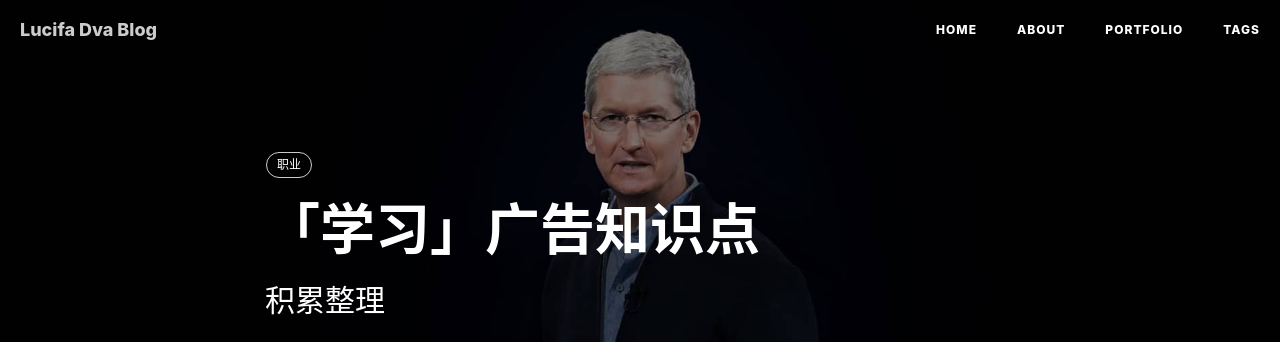
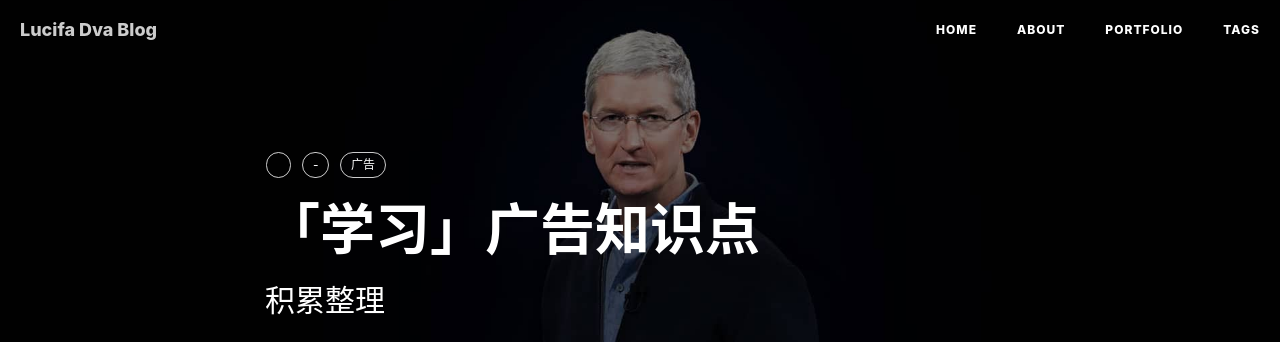
Before and after one commit to LucifaDva/lucifadva.github.com, a Jekyll site: the page built from _posts/2017-03-28-ad-knowledge-2017.markdown, in a window 1280 px wide. Shown: the top 342 px of the page. Built offline with Jekyll 4.4.1, drawn with Linux system fonts in a browser that asks for light colours; nearby versions of some CDN libraries; comment, search, counter and statistics services are not loaded.

Commit message:
Update 2017-03-28-ad-knowledge-2017.markdown

```diff
--- a/_posts/2017-03-28-ad-knowledge-2017.markdown
+++ b/_posts/2017-03-28-ad-knowledge-2017.markdown
@@ -6,7 +6,7 @@ date:       2017-03-28 21:00:00
 author:     "Lucifa Dva"
 header-img: "img/post-bg-apple-event-2015.jpg"
 tags:
-    - 职业
+    - 广告
 ---
 
 
```
